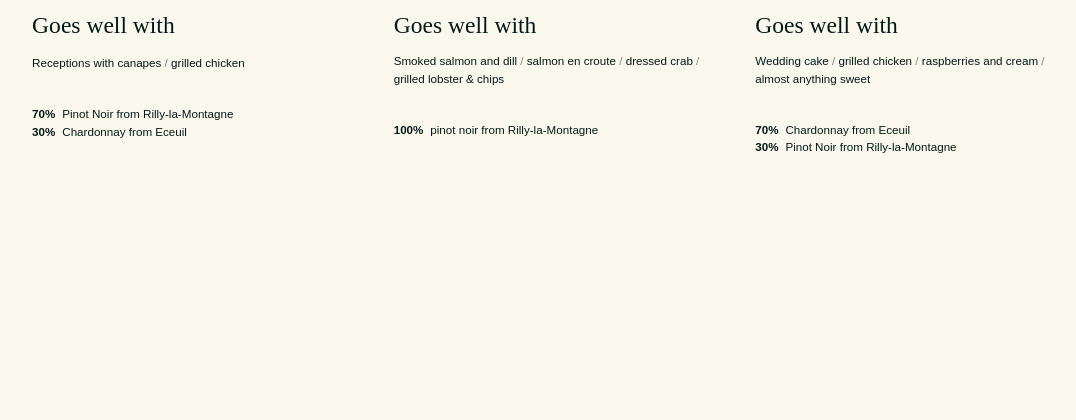
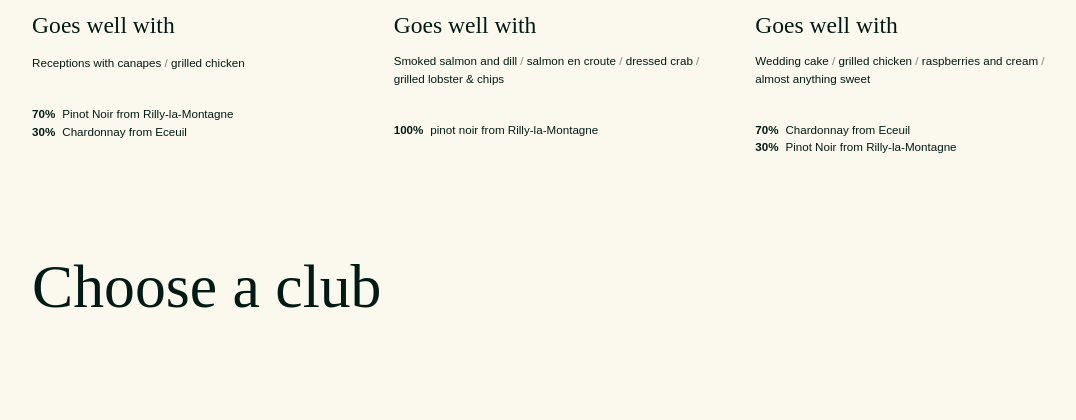
Before and after one commit to JayGeorge/thesybarite_org_static, a PHP site: page /champagne-club.php in a window 1280 px wide; the page is wider, and only the part inside the window is pictured. Shown: the part 1710-2130 px from the top of that part, without its empty margins (91-1167 px from the left). Before the commit the page ends 1863 px from the top of that part, so only its background shows below. Run offline with PHP 8.4, Linux system fonts and the light colour scheme; some web fonts are replaced.

Commit message:
Begin club section

```diff
--- a/champagne-club.php
+++ b/champagne-club.php
@@ -104,6 +104,8 @@
                         </ul>
                     </div>
                 </div>
+
+                <h2 class="medium-title">Choose a club</h2>
             </article>
         </div>
     </main>
--- a/css/core.css
+++ b/css/core.css
@@ -1039,8 +1039,9 @@ body > div > header > nav > ul > li:nth-child(3) > a {
 
 
 
-/* GROUP COMPONENTS / LARGE TITLE
+/* GROUP COMPONENTS / TITLES
 =================================================== */
+.medium-title,
 .large-title {
     max-width: var(--max-width-1);
     margin: auto;
@@ -1049,6 +1050,11 @@ body > div > header > nav > ul > li:nth-child(3) > a {
     padding-block-start: var(--spacing-m);
     padding-inline-start: var(--spacing-l);
     padding-inline-end: var(--spacing-l);
+}
+
+.medium-title {
+    font-size: var(--font-size-l-1);
+    line-height: var(--font-size-l-1-line-height);
 }
 
 
@@ -1085,12 +1091,16 @@ body > div > header > nav > ul > li:nth-child(3) > a {
 /* GROUP COMPONENTS / FEATURE COLUMNS / SPACING
 =================================================== */
 .feature-columns {
+    padding-block-end: var(--spacing-m);
     padding-inline-start: var(--spacing-l);
     padding-inline-end: var(--spacing-l);
 }
 
-.feature-columns__stats,
 .feature-columns__list {
+    padding-block-end: var(--spacing-m);
+}
+
+.feature-columns__stats {
     padding-block-end: var(--spacing-m);
 }
 
```
